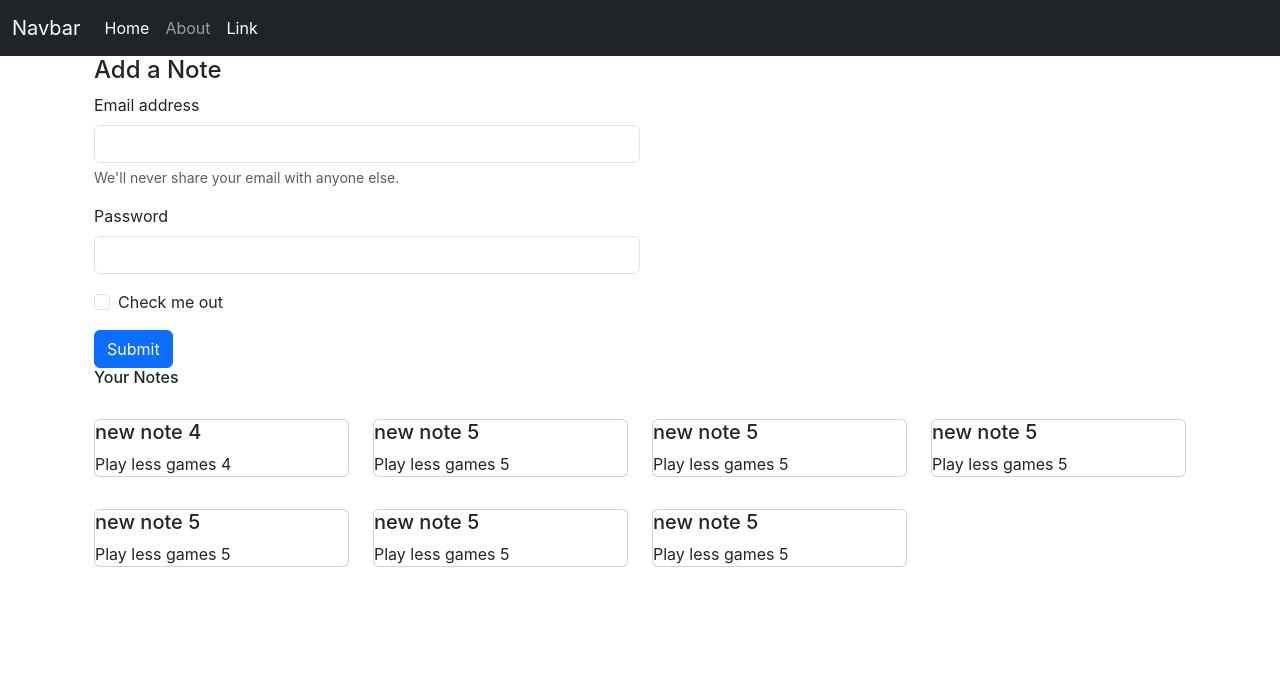
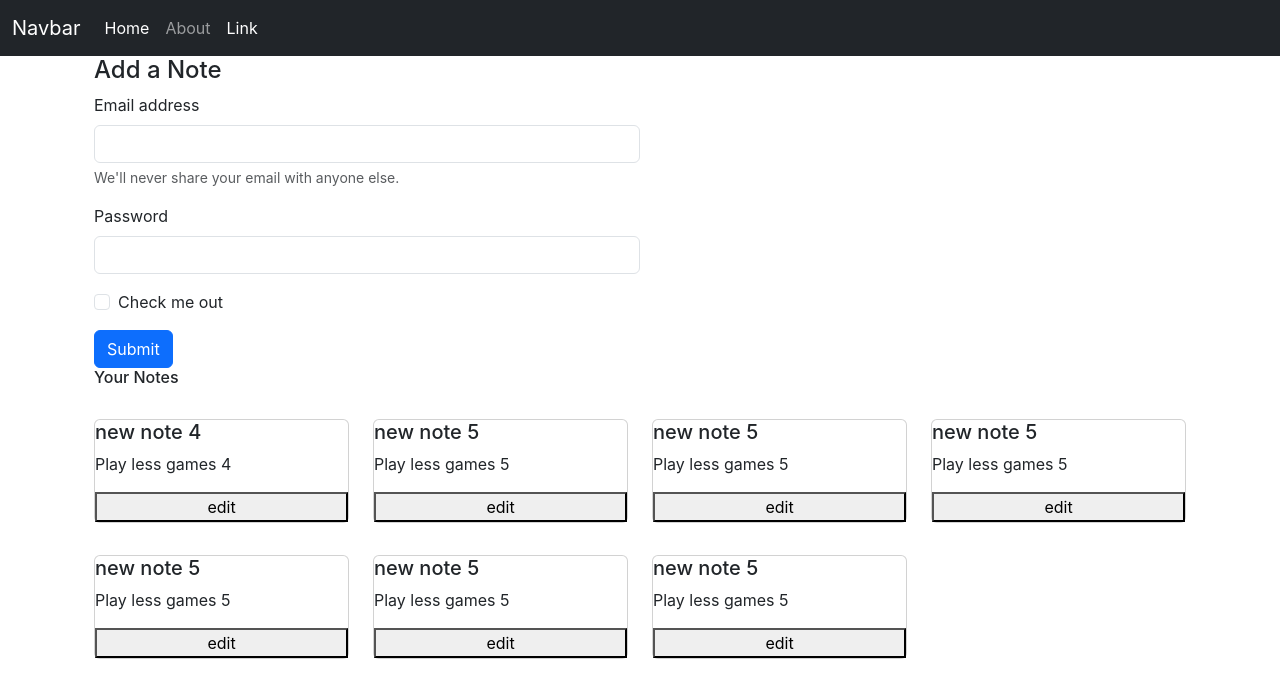
Before and after one commit to KUSHAL-HC/iNotebook, a React (Create React App) app: page / in a window 1280 px wide. Shown: the top 698 px of the page. Built offline with nearby package versions, Linux system fonts and the light colour scheme.

Commit message:
edit button added

```diff
--- a/src/components/NotesItem.js
+++ b/src/components/NotesItem.js
@@ -7,6 +7,7 @@ const NotesItem = (props) => {
                 <div className="card my-3">
                 <h5 className="card-title">{note.title}</h5>
                 <p className="card-text">{note.description}</p>
+                <button>edit</button>
                 </div>
         </div>
   )
```
